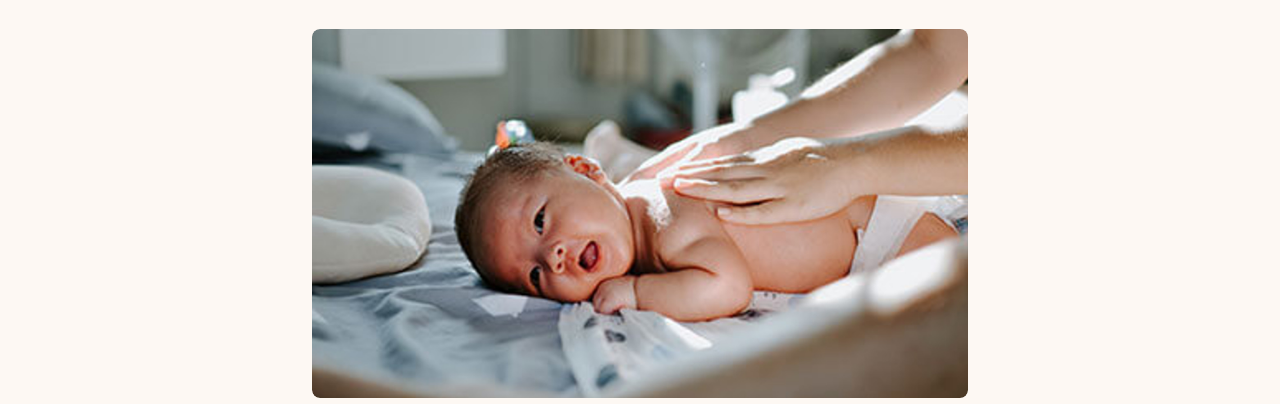
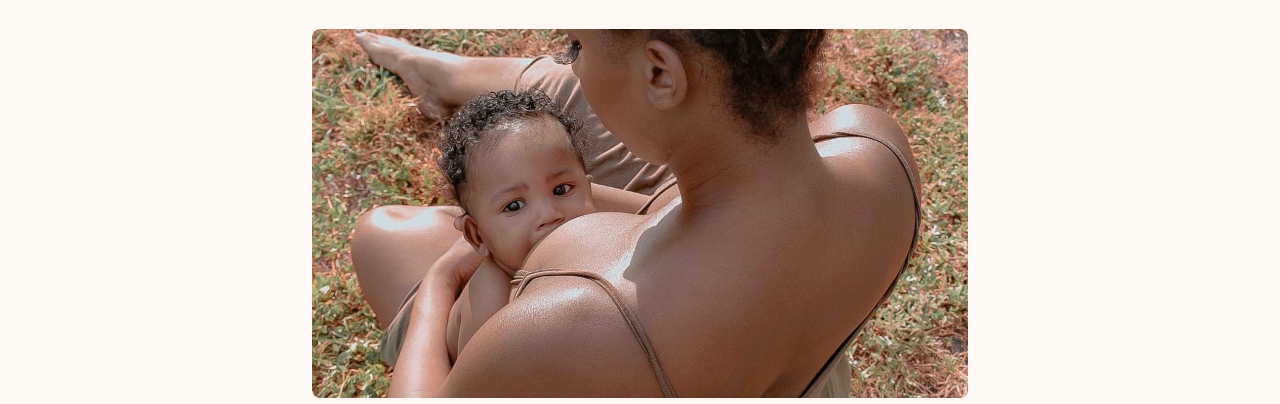
Before and after one commit to Teake1404/andchillax-website, an Eleventy site: page blog/_posts/feeding-your-baby-when-its-scorching-hot-outside.md in a window 1280 px wide. Shown: the part 396-800 px from the top of the page. Built offline with nearby package versions, Linux system fonts and the light colour scheme; Eleventy itself is replaced by a stand-in of ours; files that its build step writes are made by us from their sources.

Commit message:
Update Blog Post “feeding-your-baby-when-its-scorching-hot-outside”

```diff
--- a/blog/_posts/feeding-your-baby-when-its-scorching-hot-outside.md
+++ b/blog/_posts/feeding-your-baby-when-its-scorching-hot-outside.md
@@ -8,6 +8,7 @@ description: Hot weather affects how your baby feeds. Here's what to expect and
 keywords: breastfeeding in hot weather, bottle feeding heatwave, newborn feeding
   in heat, baby dehydration signs, cluster feeding summer, colostrum heat,
   infant feeding summer UK
+image: /assets/uploads/pexels-brianna-lisa-photography-196512753-11620471.jpg
 excerpt: Heatwaves change how babies feed. Eva shares what's normal, what to
   watch, and when to get help.
 cta_course: ""
```
Also changed, not shown: assets/uploads/pexels-brianna-lisa-photography-196512753-11620471.jpg (added).
